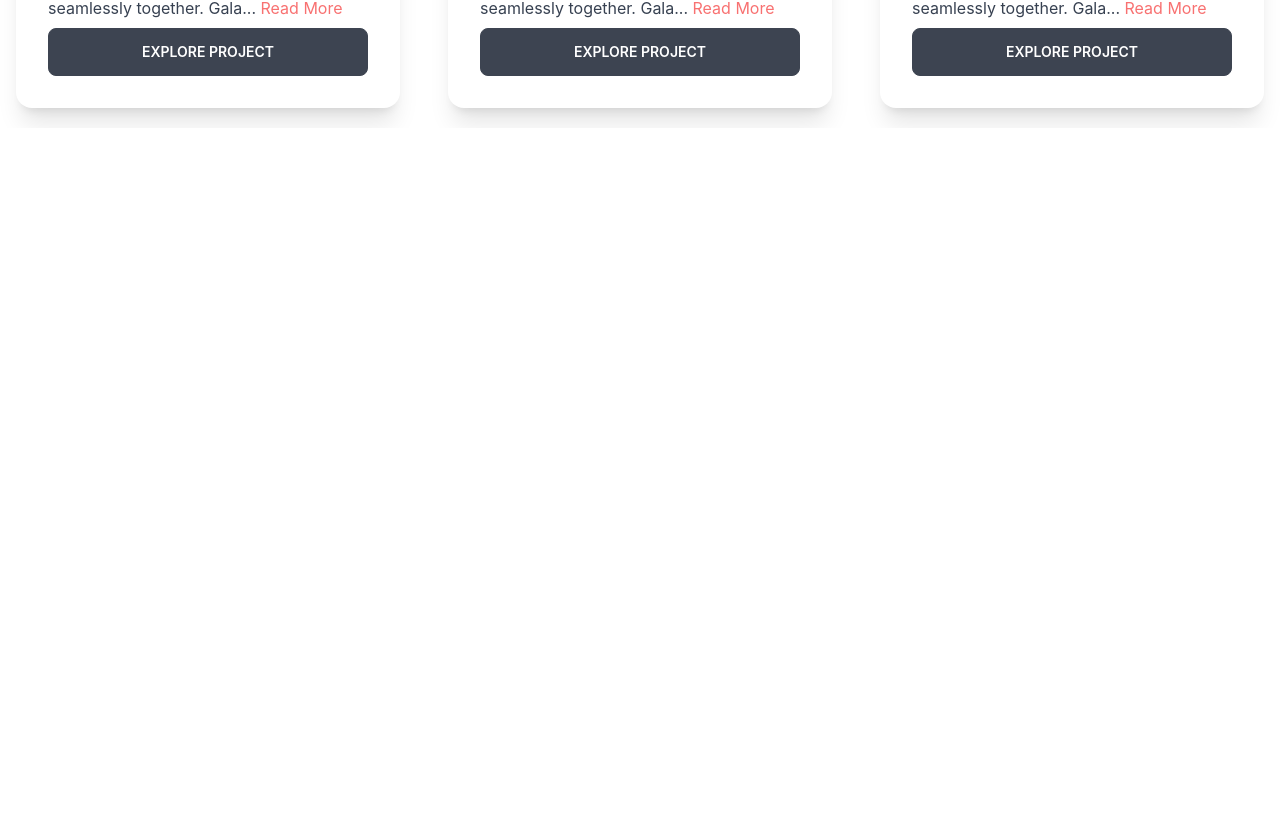
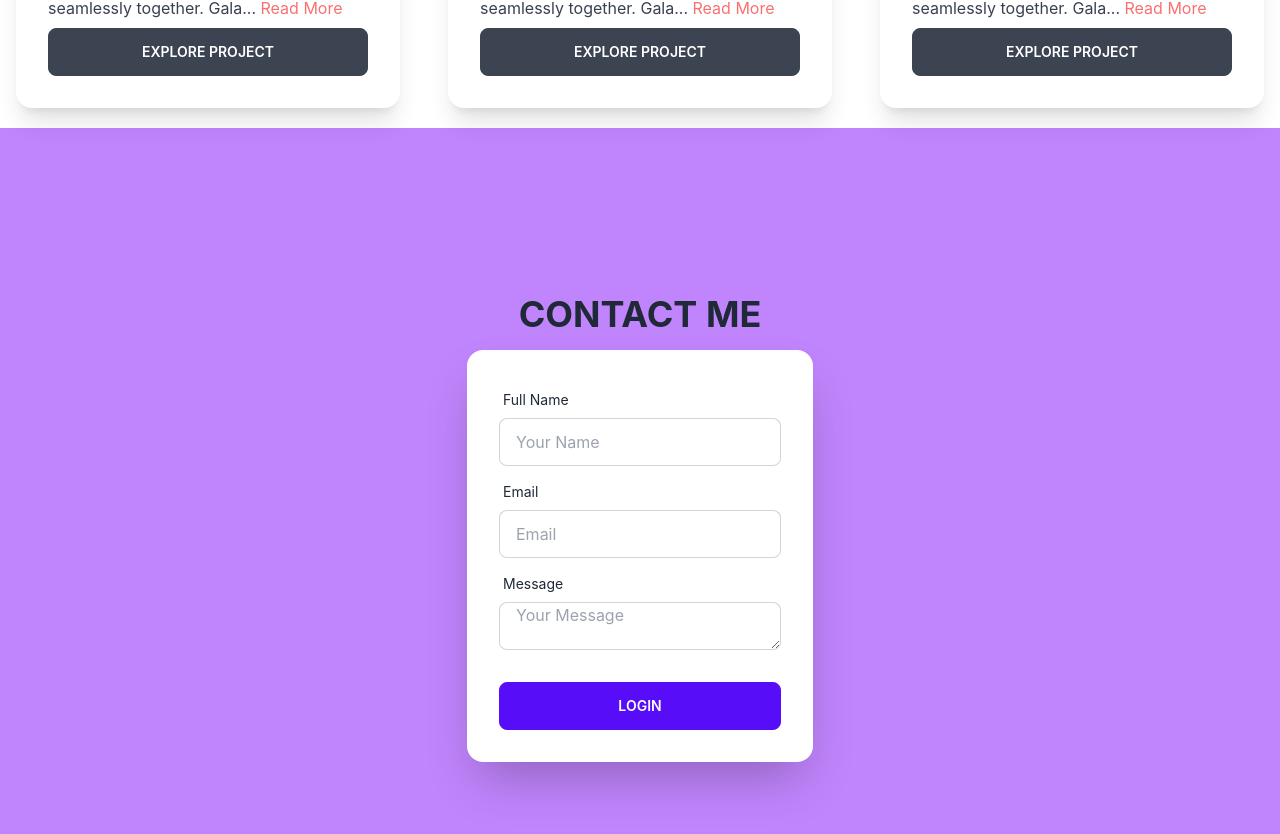
Before and after one commit to rashel-hossain/portfolio-client, a React (Create React App) app: page / in a window 1280 px wide. Shown: the part 1380-2214 px from the top of the page. Before the commit the page ends 1508 px from the top, so only its background shows below. Built offline with nearby package versions, Linux system fonts and the light colour scheme.

Commit message:
contact page done

```diff
--- a/src/Pages/Home/Banner/Banner.js
+++ b/src/Pages/Home/Banner/Banner.js
@@ -4,7 +4,7 @@ import profile from '../../../assets/bannerImg/profile.jpg'
 const Banner = () => {
     return (
         <div>
-            <div className="hero min-h-screen bg-pink-400 ">
+            <div className="hero min-h-screen bg-purple-400 ">
                 <div className="hero-content flex-col justify-between lg:flex-row-reverse">
                     <img src={profile} className="w-1/3 rounded-full shadow-2xl" alt='' />
                     <div>
--- /dev/null
+++ b/src/Pages/Home/Contact/Contact.js
@@ -0,0 +1,41 @@
+import React from 'react';
+
+const Contact = () => {
+    return (
+        <div className="hero min-h-screen bg-purple-400">
+            <div className=" ">
+                <div className="text-center">
+                    <h1 className="text-4xl font-bold mb-4">CONTACT ME</h1>
+                </div>
+                <div className="card flex-shrink-0 w-full max-w-sm shadow-2xl bg-base-100">
+
+                    <div className="card-body">
+                        <div className="form-control">
+                            <label className="label">
+                                <span className="label-text">Full Name</span>
+                            </label>
+                            <input type="text" placeholder="Your Name" className="input input-bordered" required />
+                        </div>
+                        <div className="form-control">
+                            <label className="label">
+                                <span className="label-text">Email</span>
+                            </label>
+                            <input type="email" placeholder="Email" className="input input-bordered" />
+                        </div>
+                        <div className="form-control">
+                            <label className="label">
+                                <span className="label-text">Message</span>
+                            </label>
+                            <textarea name="" id="" rows="4" className="input input-bordered" placeholder='Your Message'></textarea>
+                        </div>
+                        <div className="form-control mt-6">
+                            <button className="btn btn-primary">Login</button>
+                        </div>
+                    </div>
+                </div>
+            </div>
+        </div>
+    );
+};
+
+export default Contact;
--- a/src/Pages/Home/Home/Home.js
+++ b/src/Pages/Home/Home/Home.js
@@ -1,5 +1,6 @@
 import React from 'react';
 import Banner from '../Banner/Banner';
+import Contact from '../Contact/Contact';
 import ProjectAll from '../Projects/ProjectAll';
 
 
@@ -8,6 +9,7 @@ const Home = () => {
         <div>
             <Banner></Banner>
             <ProjectAll></ProjectAll>
+            <Contact></Contact>
         </div>
     );
 };
--- a/src/Pages/Home/Projects/ProjectAll.js
+++ b/src/Pages/Home/Projects/ProjectAll.js
@@ -1,5 +1,6 @@
 import React, { useEffect, useState } from 'react';
 import ProjectCard from './ProjectCard';
+import ProjectDetails from './ProjectDetails';
 
 const ProjectAll = () => {
     const [projects, setProjects] = useState();
@@ -26,6 +27,16 @@ const ProjectAll = () => {
                     ></ProjectCard>)
                 }
             </div>
+
+            <div className="grid gap-4 sm:grid-cols-2 lg:grid-cols-3">
+                {
+                    projects?.length > 0 &&
+                    projects.map(project => <ProjectDetails
+                        key={project._id}
+                        project={project}
+                    ></ProjectDetails>)
+                }
+            </div>
         </div>
     );
 };
--- a/src/Pages/Home/Projects/ProjectCard.js
+++ b/src/Pages/Home/Projects/ProjectCard.js
@@ -20,10 +20,10 @@ const ProjectCard = ({ project }) => {
                         Date: {projectDate}
                     </h5>
                     <p className="font-normal text-gray-700 dark:text-gray-400">
-                        {description.slice(0, 100) + '...'} <span className='text-red-400'><Link to={`/servicedetails/${id}`}>Read More</Link></span>
+                        {description.slice(0, 100) + '...'} <span className='text-red-400'><Link to={`/projectdetails/${id}`}>Read More</Link></span>
                     </p>
                     <div className="card-actions justify-center ">
-                        <Link to={`/servicedetails/${id}`} className='w-full'><button className="btn btn-wide justify-center items-center w-full" >Explore Project</button></Link>
+                        <Link to={`/projectdetails/${id}`} className='w-full'><button className="btn btn-wide justify-center items-center w-full" >Explore Project</button></Link>
                     </div>
                 </div>
             </div>
--- /dev/null
+++ b/src/Pages/Home/Projects/ProjectDetails.js
@@ -0,0 +1,50 @@
+import React, { useEffect } from 'react';
+import { useParams } from 'react-router-dom';
+
+const ProjectDetails = () => {
+    const { id } = useParams();
+
+    useEffect(() => {
+        fetch('project.json')
+            .then(res => res.json())
+            .then(data => {
+                console.log('projects details', data);
+            })
+    }, [])
+
+    return (
+        <div>
+            {/* <div className="flex flex-col items-center justify-between lg:flex-row">
+                <div className="mb-10 lg:max-w-lg lg:pr-5 lg:mb-0">
+                    <div className="max-w-xl mb-6">
+                        <div>
+                            <p className="inline-block px-3 py-px mb-4 text-xs font-semibold tracking-wider text-teal-900 uppercase rounded-full bg-teal-accent-400">
+                                Project Details
+                            </p>
+                        </div>
+                        <h2 className="max-w-lg mb-6 font-sans text-3xl font-bold tracking-tight text-gray-900 sm:text-4xl sm:leading-none">
+                            {projects.projectName}
+                        </h2>
+                        <p className="text-base font-bold text-red-500 text-gray-700 md:text-lg">
+                            Duration: {projects.projectDate}
+                        </p>
+                        <p className="text-base text-gray-700 md:text-lg">
+                            {projects.description}
+                        </p>
+                    </div>
+                    <div className="flex flex-col items-center md:flex-row">
+                        <button className="btn btn-active btn-primary">Hire Me</button>
+                    </div>
+                </div>
+                <div className="relative lg:w-1/2">
+
+                    <figure><img src={projects.img} alt='' /></figure>
+
+                </div>
+            </div> */}
+
+        </div>
+    );
+};
+
+export default ProjectDetails;
--- a/src/Pages/Navber/Navbar.js
+++ b/src/Pages/Navber/Navbar.js
@@ -13,7 +13,7 @@ const Navbar = () => {
         </React.Fragment>
 
     return (
-        <div className="navbar bg-pink-400 flex justify-between">
+        <div className="navbar bg-purple-400 flex justify-between">
             <div className="navbar-start">
                 <div className="dropdown">
                     <label tabIndex={0} className="btn btn-ghost lg:hidden">
```
Also changed, not shown: src/Routes/Routes.js (+7 -1 lines).
